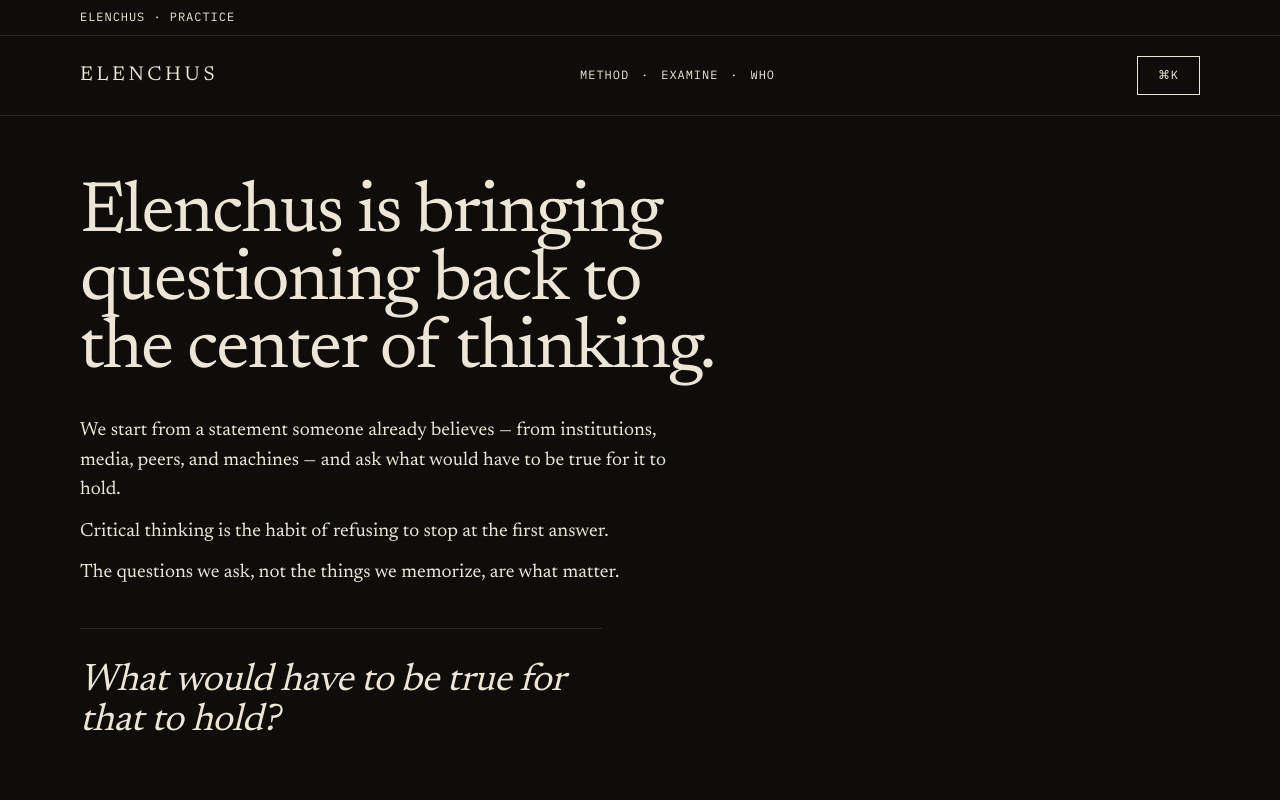
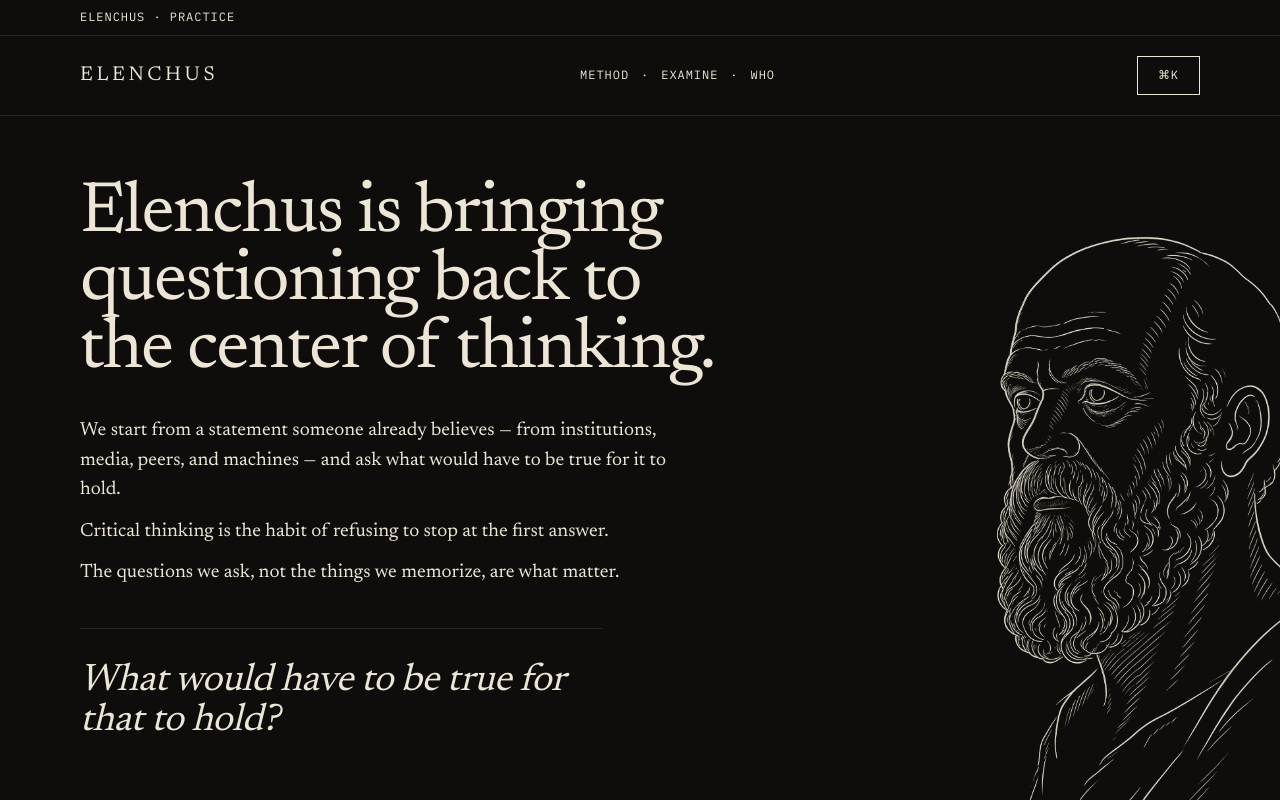
Before and after one commit to theravingrooster/elenchus-site, a Next.js app: page / in a window 1280 px wide. Shown: the top 800 px of the page. Built offline with nearby package versions, Linux system fonts and the light colour scheme.

Commit message:
Home: Socrates mark on the right of the hero, lines in ink on a transparent ground (#21)

```diff
--- a/app/globals.css
+++ b/app/globals.css
@@ -145,6 +145,31 @@ html.lenis body {
   opacity: 0;
 }
 
+/* Home Socrates mark (#21). public/socrates.png is Ryan's drawing with each pixel's
+   brightness kept as alpha and the colour set to ink, so the lines are exactly #EDE6D6
+   and the ground is transparent: no rectangle edge, nothing brighter than ink.
+   Capped at 30vw so it never reaches the text column at lg and up. */
+.socrates-mark {
+  display: none;
+  pointer-events: none;
+  position: absolute;
+  top: 2rem;
+  right: 0;
+  bottom: 0;
+  width: 30vw;
+}
+@media (min-width: 768px) {
+  .socrates-mark {
+    display: block;
+    opacity: 0.22;
+  }
+}
+@media (min-width: 1024px) {
+  .socrates-mark {
+    opacity: 1;
+  }
+}
+
 /* Hero question settles after load: 80ms, no bounce. */
 @keyframes settle {
   from {
@@ -244,7 +269,7 @@ html.lenis body {
   outline: 2px solid var(--color-ink);
   outline-offset: -3px;
 }
-/* Placeholders at 0.7 ink keep contrast above 4.5:1 on paper. */
+/* Placeholders at 0.7 ink measure 7.9:1 on paper. */
 [cmdk-input]::placeholder {
   color: var(--color-ink);
   opacity: 0.7;
--- a/app/page.tsx
+++ b/app/page.tsx
@@ -1,3 +1,4 @@
+import Image from "next/image";
 import { HeroGrid } from "@/components/HeroGrid";
 import { QuestionBlock } from "@/components/Section";
 import { home } from "@/content/home";
@@ -12,6 +13,18 @@ export default function Home() {
     <>
       <section className="relative min-h-svh overflow-hidden">
         <HeroGrid />
+        {/* DESIGN.md: one mark, Ryan's Socrates line drawing (#21). Decorative, no caption.
+            Hidden on phones; 0.22 under type on tablets; 1.0 in the empty right column on desktop. */}
+        <div aria-hidden="true" className="socrates-mark">
+          <Image
+            src="/socrates.png"
+            alt=""
+            width={454}
+            height={1168}
+            priority
+            className="h-full w-full object-contain object-right-bottom"
+          />
+        </div>
         <div className="relative mx-auto max-w-[88rem] px-6 pt-10 pb-16 md:px-12 md:pt-16 md:pb-24 lg:px-20">
           <h1 className="settle max-w-[16ch] font-serif text-[clamp(2.5rem,5.6vw,5.5rem)] leading-[0.95] tracking-[-0.025em]">
             {home.display}
```
Also changed, not shown: public/socrates.png (added).
